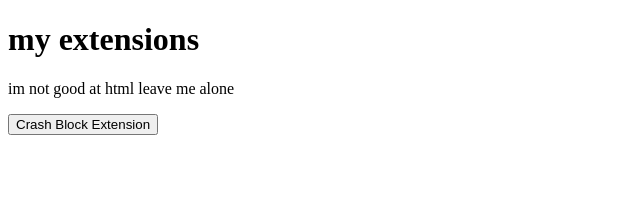
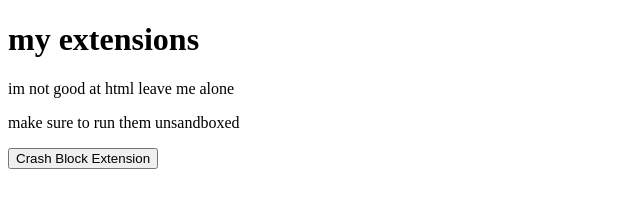
Before and after one commit to FloppyDisk-OSC/floppydisk-osc.github.io, a plain HTML site: page index.html in a window 1280 px wide. Shown: the whole page, without its empty margins (0-640 px from the left). Drawn offline with Linux system fonts and the light colour scheme.

Commit message:
index.html

```diff
--- a/index.html
+++ b/index.html
@@ -7,6 +7,7 @@
 
 <h1>my extensions</h1>
 <p>im not good at html leave me alone</p>
+<p>make sure to run them unsandboxed</p>
 
 <!-- Download button -->
 <a href="CrashBlock.js" download>
```
